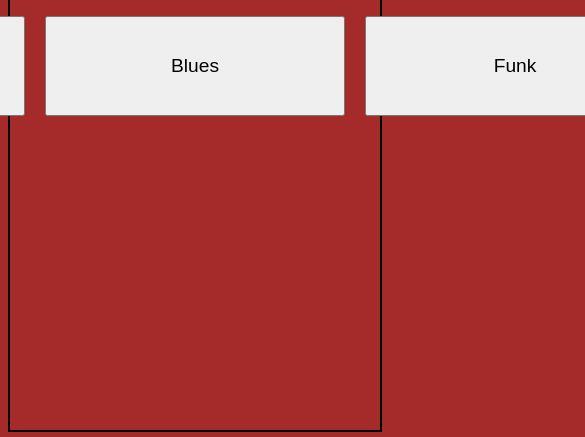
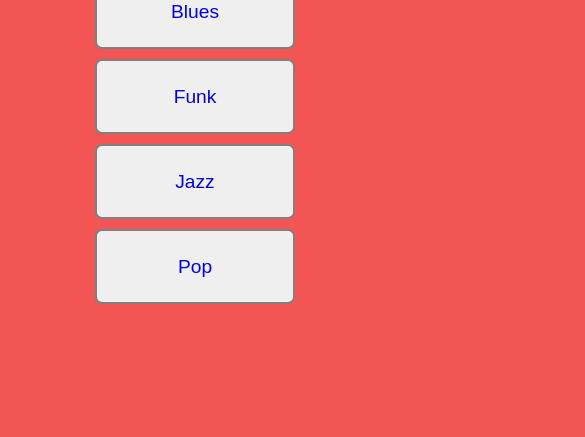
Before and after one commit to Vtunde/Gitar, a plain HTML site: page expertsite.html in a window 390 px wide. Shown: the part 407-844 px from the top of the page, 585 px wide, since content can reach past the window. Drawn offline with Linux system fonts and the light colour scheme.

Commit message:
új színek még nincsenek készen, már reszponzív

```diff
--- a/expertsite.html
+++ b/expertsite.html
@@ -6,7 +6,7 @@
     <link rel="stylesheet" href="style.css">
     <style>
         body{
-            background-color: brown;
+            background-color: rgb(243, 85, 85);
         }
     </style>
     <title>Gitártanulás effektíven!</title>
@@ -14,7 +14,7 @@
 <body>
     <div id="main-content">
         <h1>Milyen zenét szeretsz?</h1>
-        <div id="exp-buttons">
+        <div id="exp-buttons-grid">
             <div>
                 <a href="metalrock.html">
                     <button class="regularbtn" id="metalrockbtn">Metal & Rock</button>
@@ -39,7 +39,12 @@
                 <a href="jazz.html">
                     <button class="regularbtn" id="jazzbtn">Jazz</button>
                 </a>
-        </div>
+            </div>
+            <div>
+                <a href="pop.html">
+                    <button class="regularbtn" id="popbtn">Pop</button>
+                </a>
+            </div>
     </div>
 </body>
 </html>
--- a/style.css
+++ b/style.css
@@ -1,14 +1,31 @@
+:root[data-theme="light"] {
+    --text: rgb(14, 2, 1);
+    --background: rgb(255, 250, 250);
+    --primary: rgb(236, 41, 34);
+    --secondary: rgb(243, 193, 114);
+    --accent: rgb(239, 202, 77);
+  }
+  :root[data-theme="dark"] {
+    --text: rgb(254, 242, 241);
+    --background: rgb(5, 0, 0);
+    --primary: rgb(221, 26, 19);
+    --secondary: rgb(141, 91, 12);
+    --accent: rgb(178, 140, 16);
+  }
+
+
+  /* https://www.realtimecolors.com/?colors=0e0201-fffafa-ec2922-f3c172-efca4d&fonts=Inter-Inter */
+
 *{
     /* <uniquifier>: Use a unique and descriptive class name */
     /* <weight>: Use a value from 200 to 700 */
   font-family: "Oswald", sans-serif;
   font-optical-sizing: auto;
-  font-weight: 200;
+  font-weight: 700;
   font-style: normal;
 }
 
 #main-content{
-    border: 2px black solid;
     height: 100%;
     display: flex;
     flex-direction: column;
@@ -24,11 +41,20 @@
     width: 100px;
 }
 
+#exp-buttons-grid{
+    display: grid;
+    grid-template-columns: auto auto auto;
+}
+
 .regularbtn{
-    width: 300px;
+    color: var(--accent);
+    font-weight: 500;
+    width: 250px;
     height: 100px;
-    margin: 10px;
+    margin: 5px;
     font-size: larger;
+    border: 2px gray solid;
+    border-radius: 7px;
 }
 
 #exp-buttons > button{
@@ -42,3 +68,35 @@ body{
 html{
     height: 100%;
 }
+
+
+@media only screen and (max-width: 768px){
+    #exp-buttons{
+        flex-direction: column;
+        height: auto;
+        width: auto;
+    }
+    #exp-buttons-grid{
+        grid-template-columns: auto auto;
+    }
+}
+
+@media only screen and (max-width: 550px){
+    .regularbtn{
+        width: 200px;
+        height: 75px;
+    }
+    #exp-buttons-grid{
+        grid-template-columns: auto auto;
+    }
+}
+
+@media only screen and (max-width: 431px){
+    .regularbtn{
+        width: 200px;
+        height: 75px;
+    }
+    #exp-buttons-grid{
+        grid-template-columns: auto;
+    }
+}
```
Also changed, not shown: easysite.html (+7 -2 lines), index.html (+3 -3 lines), mediumsite.html (+7 -2 lines).
